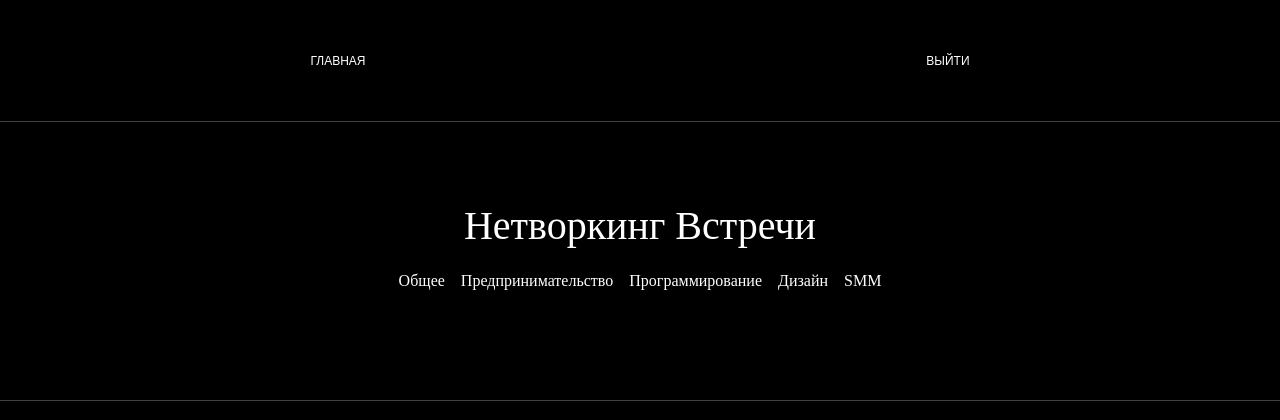
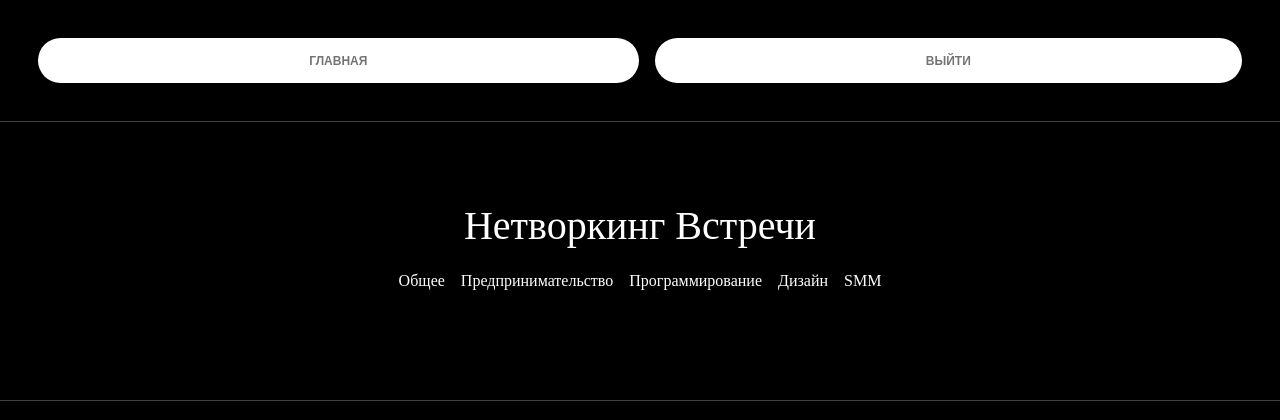
Before and after one commit to Majid-Aziev-007/network, a Django app: page / in a window 1280 px wide. Shown: the top 420 px of the page. Run offline with Django 3.2, Linux system fonts and the light colour scheme; the visitor is signed in with stand-in values (Sample User, id 1); data that the repository does not hold is empty; some libraries are stand-ins or nearby versions; some web fonts are replaced.

Commit message:
Commit
- Подправлены шаблоны html

```diff
--- a/network/templates/base.html
+++ b/network/templates/base.html
@@ -7,6 +7,7 @@
         {% load django_bootstrap5 %}
         {% bootstrap_css %}
         <title>{% block title %}{% endblock %}</title>
+        <link rel="icon" href="https://cdn1.iconfinder.com/data/icons/education-2-6/32/globe_world_wide_school-1024.png" type="image/x-icon">
         <link href="https://cdn.jsdelivr.net/npm/bootstrap@5.3.1/dist/css/bootstrap.min.css" rel="stylesheet" integrity="sha384-4bw+/aepP/YC94hEpVNVgiZdgIC5+VKNBQNGCHeKRQN+PtmoHDEXuppvnDJzQIu9" crossorigin="anonymous">
         <script src="https://cdn.jsdelivr.net/npm/@popperjs/core@2.11.8/dist/umd/popper.min.js" integrity="sha384-I7E8VVD/ismYTF4hNIPjVp/Zjvgyol6VFvRkX/vR+Vc4jQkC+hVqc2pM8ODewa9r" crossorigin="anonymous"></script>
         <script src="https://cdn.jsdelivr.net/npm/bootstrap@5.3.1/dist/js/bootstrap.min.js" integrity="sha384-Rx+T1VzGupg4BHQYs2gCW9It+akI2MM/mndMCy36UVfodzcJcF0GGLxZIzObiEfa" crossorigin="anonymous"></script>
@@ -52,6 +53,17 @@
           ::-webkit-scrollbar-thumb:hover {
             background: #555;
           }
+
+          .animstart {
+            opacity: 0;
+            animation: ani 2.5s forwards;
+          }
+
+          @keyframes ani {
+            0% {opacity: 0;}
+            100% {opacity: 1;}
+          }
+
           </style>
       </head>
   </head>
--- a/network/templates/includes/header.html
+++ b/network/templates/includes/header.html
@@ -2,23 +2,23 @@
 <ul class="nav nav-pills nav-fill" style="margin: 30px; font-family: 'LT Streetway Neue', sans-serif;">
   {% with request.resolver_match.view_name as view_name %}
       <li class="nav-item">
-        <a class="nav-link" aria-current="page" href="{% url 'meetings:index' %}" style="background-color: black; color: white;">Главная</a>
+        <a class="nav-link" aria-current="page" href="{% url 'meetings:index' %}" style="background-color: white; border-radius: 140px; font-weight: bold;">Главная</a>
       </li>
     {% if request.user.is_authenticated %}
       <li class="nav-item">
-        <a class="nav-link" aria-current="page" href="{% url 'users:logout' %}" style="background-color: black; color: white;">Выйти</a>
+        <a class="nav-link" aria-current="page" href="{% url 'users:logout' %}" style="background-color: white; border-radius: 140px; font-weight: bold;">Выйти</a>
       </li>
       {% if request.user.get_group_permissions %}
         <li class="nav-item">
-          <a class="nav-link" aria-current="page" href="{% url 'meetings:meeting_create' %}" style="background-color: black; color: white;">Создать Нетворк</a>
+          <a class="nav-link" aria-current="page" href="{% url 'meetings:meeting_create' %}" style="background-color: white; border-radius: 140px; font-weight: bold;">Создать Нетворк</a>
         </li>
       {% endif %}
     {% else %}
       <li class="nav-item">
-        <a class="nav-link" aria-current="page" href="{% url 'users:login' %}" style="background-color: black; color: white;">Войти</a>
+        <a class="nav-link" aria-current="page" href="{% url 'users:login' %}" style="background-color: white; border-radius: 140px; font-weight: bold;">Войти</a>
       </li>
       <li class="nav-item">
-        <a class="nav-link" aria-current="page" href="{% url 'users:signup' %}" style="background-color: black; color: white;">Регистрация</a>
+        <a class="nav-link" aria-current="page" href="{% url 'users:signup' %}" style="background-color: white; border-radius: 140px; font-weight: bold;">Регистрация</a>
       </li>
     {% endif %}
   {% endwith %}
--- a/network/templates/meetings/create_meeting.html
+++ b/network/templates/meetings/create_meeting.html
@@ -1,6 +1,6 @@
 {% extends 'base.html' %}
 {% block title %}
-    Добавить запись
+    Добавить Нетворк
 {% endblock %}
 {% load django_bootstrap5 %}
 {% block content %}
--- a/network/templates/meetings/index.html
+++ b/network/templates/meetings/index.html
@@ -1,20 +1,10 @@
 {% extends 'base.html' %}
 {% block title %}
-Нетворкинг Встречи
+NetWork - Место Встречи
 {% endblock %}
 
 {% block section %}
-<style>
-  .animstart {
-    opacity: 0;
-    animation: ani 2.5s forwards;
-  }
 
-  @keyframes ani {
-    0% {opacity: 0;}
-    100% {opacity: 1;}
-  }
-</style>
   {% if not request.user.is_authenticated %}
   <section class="animstart" style="color: white;">
     <div class="container jus">
--- a/network/templates/meetings/meeting_detail.html
+++ b/network/templates/meetings/meeting_detail.html
@@ -1,6 +1,6 @@
 {% extends 'base.html' %}
 {% block title %}
-Пост {{ title_text }}
+NetWork - Место Встречи
 {% endblock %}
 {% block content %}
   <div class="col">
@@ -31,14 +31,14 @@
         {% if request.user.is_authenticated %}
           {% if presence %}
             <a
-              class="btn btn-lg btn-light"
+              class="btn btn-lg btn-black"
               href="{% url 'meetings:meeting_not_presence' meeting.id %}" role="button"
             >
               Не Буду
             </a>
           {% else %}
               <a
-                class="btn btn-lg btn-primary"
+                class="btn btn-lg btn-black"
                 href="{% url 'meetings:meeting_presence' meeting.id %}" role="button"
               >
                 Буду
--- a/network/templates/meetings/meetings_list.html
+++ b/network/templates/meetings/meetings_list.html
@@ -1,6 +1,6 @@
 {% extends 'base.html' %}
 {% block title %}
-Записи {{ topic }}
+NetWork - {{ topic }}
 {% endblock %}
 {% block content %}
 <h1 style="margin-top: 80px; text-align: center; margin-bottom: 60px; font-family: 'Naston'; color: white;">
@@ -9,7 +9,7 @@
 
 {% include 'meetings/includes/navbar_topic.html' %}
 
-<div class="row row-cols-1 row-cols-md-2 row-cols-xxl-3 g-4">
+<div class="row row-cols-1 row-cols-md-2 row-cols-xxl-3 g-4 animstart">
   {% for meeting in page_obj %}
   <div class="col">
     <div class="card h-100" style="background-color: #DEDEDE; font-family: 'Naston', sans-serif; border-radius: 20px;">
```
